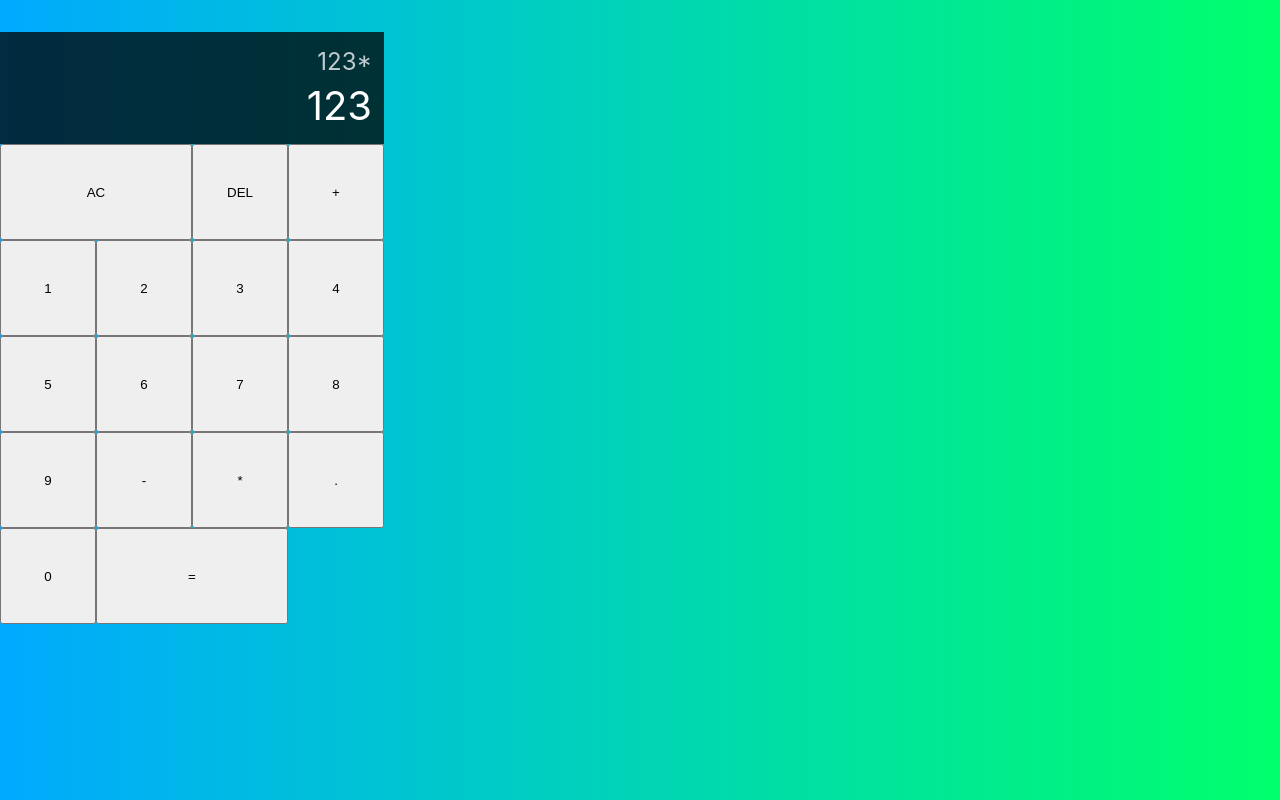
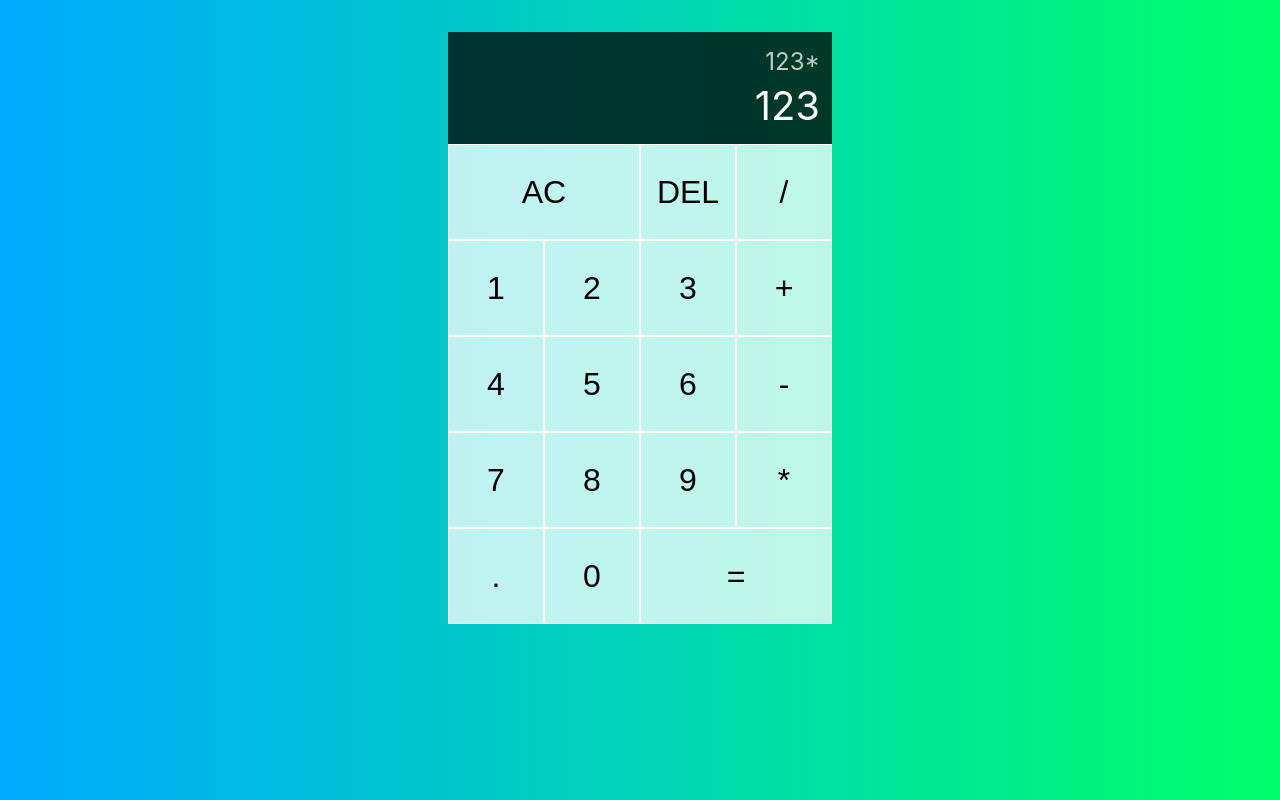
Before and after one commit to HardikPratap/react-calculator, a React (Create React App) app: page / in a window 1280 px wide. Built offline with nearby package versions, Linux system fonts and the light colour scheme.

Commit message:
center the calculator

```diff
--- a/src/App.css
+++ b/src/App.css
@@ -11,8 +11,23 @@ body{
   display: grid;
   margin-top: 2rem;
   grid-template-columns: repeat(4,6rem);
+  justify-content: center;
   grid-template-rows: minmax(7rem,auto) repeat(5,6rem);
 }
+
+.calculator-grid > button{
+  cursor: pointer;
+  font-size: 2rem;
+  border: 1px solid white;
+  outline: none;
+  background-color: rgba(255, 255, 255, .75);
+
+}
+.calculator-grid > button:hover,
+.calculator-grid > button:focus{
+  background-color: rgba(255, 255, 255, .9);
+}
+
 
 .span-two{
   grid-column: span 2;
--- a/src/App.js
+++ b/src/App.js
@@ -10,17 +10,18 @@ function App() {
       </div>
       <button className='span-two'>AC</button>
       <button>DEL</button>
-      <button>+</button>
+      <button>/</button>
       <button>1</button>
       <button>2</button>
       <button>3</button>
+      <button>+</button>
       <button>4</button>
       <button>5</button>
       <button>6</button>
+      <button>-</button>
       <button>7</button>
       <button>8</button>
       <button>9</button>
-      <button>-</button>
       <button>*</button>
       <button>.</button>
       <button>0</button>
```
